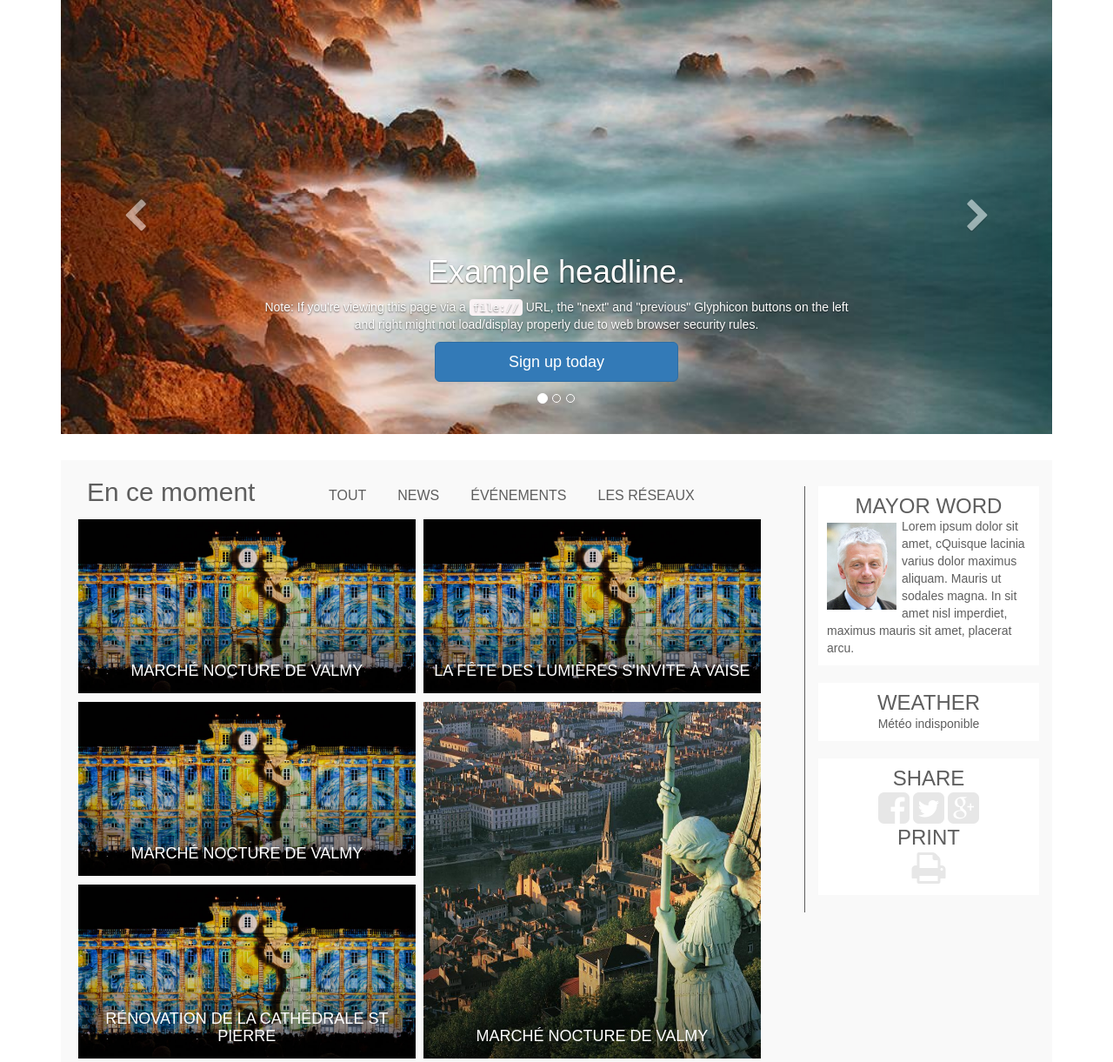
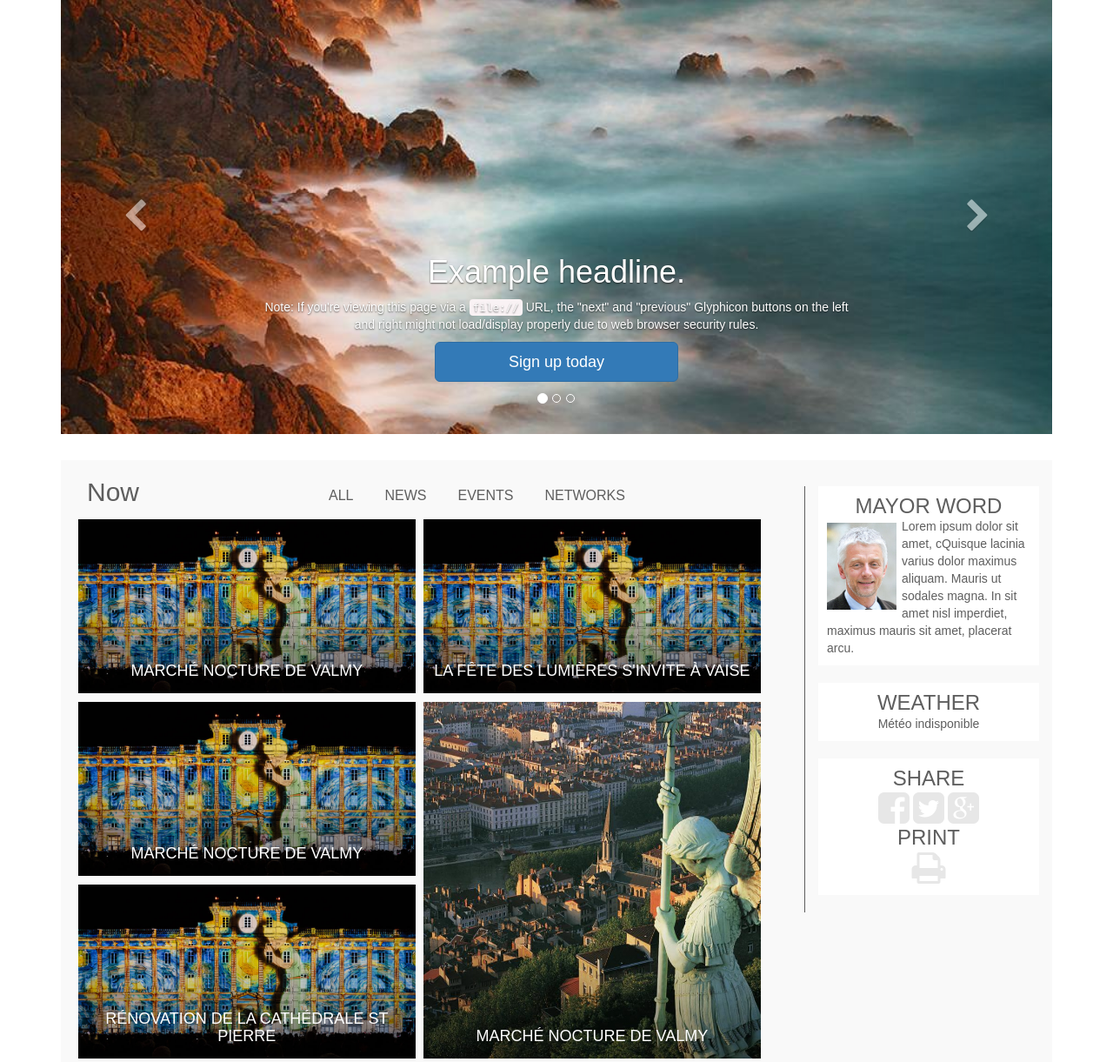
Before and after one commit to theodelsante/infomedia, a PHP site: page / in a window 1280 px wide. Shown: the part 121-1342 px from the top of the page at 87% size. Run offline with PHP 8.4, Linux system fonts and the light colour scheme; data that the repository does not hold is empty.

Commit message:
Home translation done !

```diff
--- a/assets/lang/en.json
+++ b/assets/lang/en.json
@@ -1,5 +1,5 @@
 {
-    "nav":{
+    "nav": {
         "home":"Home",
         "everyday":"Everyday",
         "move":"Move",
@@ -24,8 +24,19 @@
     }, "sidebar": {
         "mayor_word":"Mayor word",
         "last_news":"Last news",
-        "weather":"Weather",
+        "weather": {
+            "label":"Weather",
+            "temperature":"Temperature",
+            "wind_speed":"Wind Speed",
+            "humidity":"Humidity"
+        },
         "share":"Share",
         "print":"Print"
+    }, "home": {
+        "now":"Now",
+        "all":"ALL",
+        "news":"News",
+        "events":"Events",
+        "networks":"Networks"
     }
 }
--- a/view/home.php
+++ b/view/home.php
@@ -47,13 +47,13 @@
 </div>
 <div class="row conteneur">
   <div class="col-md-9 col-sm-12" id="content">
-    <div class="col-md-4"><h2>En ce moment</h2></div>
+    <div class="col-md-4"><h2><?php echo $json['home']['now']; ?></h2></div>
 
     <div class="button-group filters-button-group">
-      <button class="button is-checked" data-filter="*">TOUT</button>
-      <button class="button" data-filter=".news">News</button>
-      <button class="button" data-filter=".event">Événements</button>
-      <button class="button" data-filter=".social">Les réseaux</button>
+      <button class="button is-checked" data-filter="*"><?php echo $json['home']['all']; ?></button>
+      <button class="button" data-filter=".news"><?php echo $json['home']['news']; ?></button>
+      <button class="button" data-filter=".event"><?php echo $json['home']['events']; ?></button>
+      <button class="button" data-filter=".social"><?php echo $json['home']['networks']; ?></button>
     </div>
 
     <div class="grid">
--- a/view/sidebar.php
+++ b/view/sidebar.php
@@ -12,7 +12,7 @@
     ?>
   </div>
   <div id="weather">
-    <h3><?php echo $json['sidebar']['weather']; ?></h3>
+    <h3><?php echo $json['sidebar']['weather']['label']; ?></h3>
     <?php require_once('weather.php'); ?>
   </div>
   <div id="share">
--- a/view/weather.php
+++ b/view/weather.php
@@ -1,24 +1,21 @@
 <?php
-//Récuperations des infos
+//Get weather infos
 $content = @file_get_contents('http://api.openweathermap.org/data/2.5/weather?zip=69009,fr&APPID=0547c4b53bb55b58fa33197b45dad4d1');
 if ($content != false) {
-    $content = json_decode($content, true);
-    // print_r($content);
-    ?>
+    $content = json_decode($content, true); ?>
     <link href="./assets/weather-icons/css/weather-icons.min.css" type="text/css" rel="stylesheet" media="all"/>
-    <!-- <img class="col-xs-5 gray" src="http://openweathermap.org/img/w/<?php echo $content['weather'][0]['icon'] ?>.png"/> -->
     <i class="col-xs-5 wi wi-owm-<?php echo $content['weather'][0]['id'] ?>"></i>
     <div class="col-xs-6">
         <div>
-            <h6><strong>Température</strong></h6>
+            <h6><strong><?php echo $json['sidebar']['weather']['temperature']; ?></strong></h6>
             <?php echo number_format(($content['main']['temp'] - 273.15),1).'°C' ?>
         </div>
         <div>
-            <h6><strong>Vitesse du vent</strong></h6>
+            <h6><strong><?php echo $json['sidebar']['weather']['wind_speed']; ?></strong></h6>
             <?php echo $content['wind']['speed'].' m/s' ?>
         </div>
         <div>
-            <h6><strong>Humidité</strong></h6>
+            <h6><strong><?php echo $json['sidebar']['weather']['humidity']; ?></strong></h6>
             <?php echo $content['main']['humidity'].'%' ?>
         </div>
     </div>
```
Also changed, not shown: assets/lang/fr.json (+12 -1 lines).
